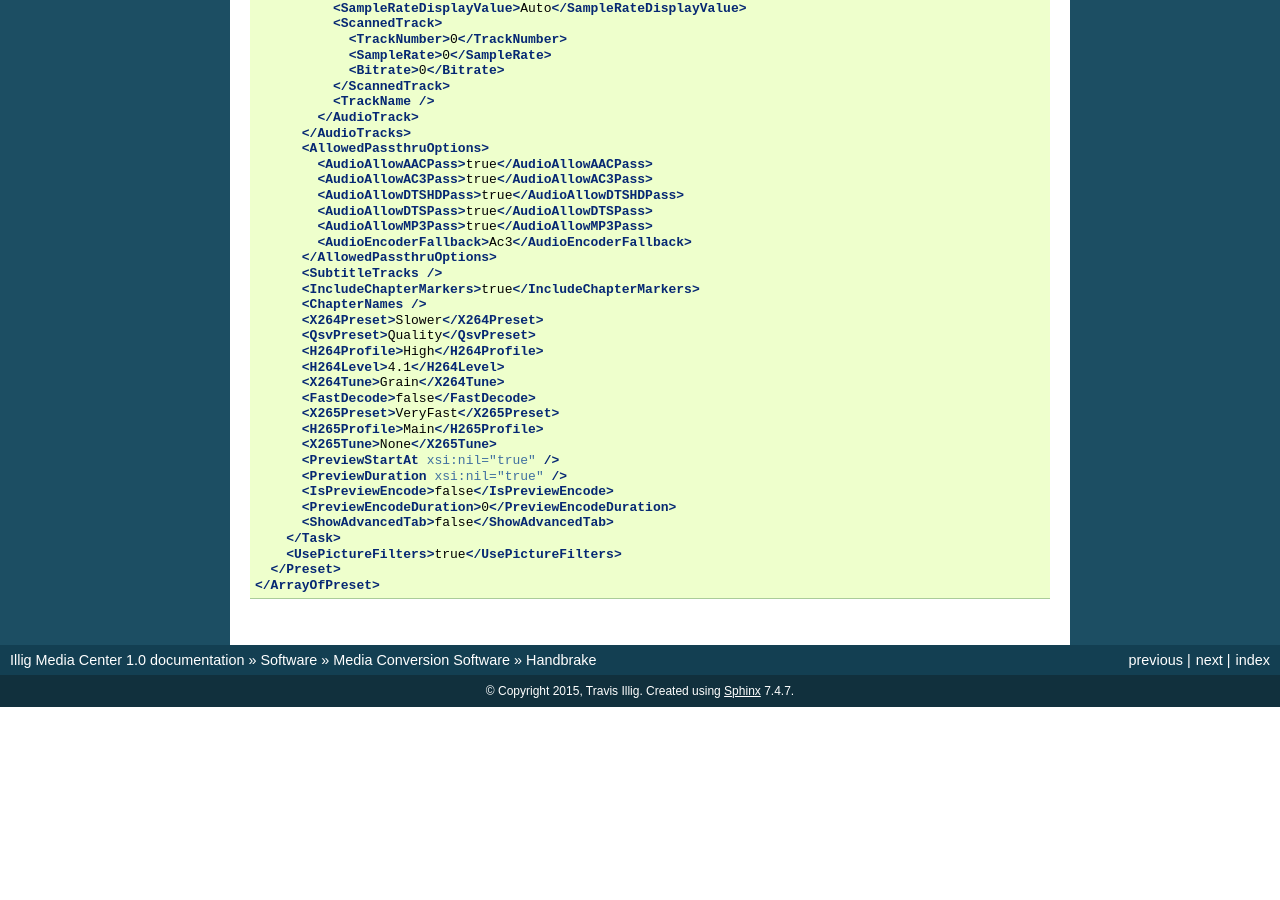
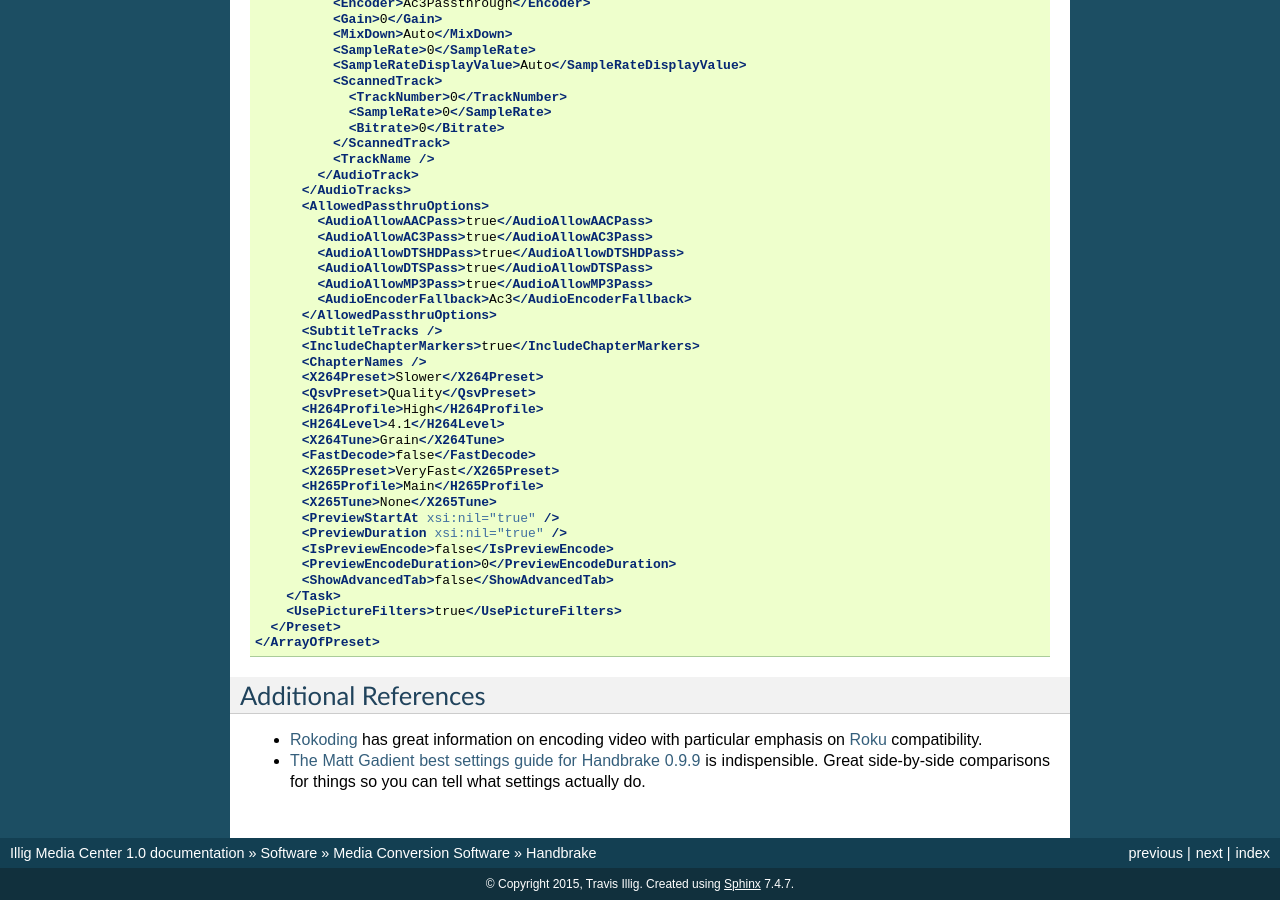
Before and after one commit to tillig/mediacenter, a Sphinx documentation site: the page built from docs/software/convert/handbrake.rst, in a window 1280 px wide and 900 px high, scrolled down 13234 px. Built offline with Sphinx 7.4.7, drawn with Linux system fonts in a browser that asks for light colours; before the commit the page ends 13941 px from its top, so only the background shows below that; some of the changed text lies outside the part shown.

Commit message:
Added reference links.

```diff
--- a/docs/hardware/frontend/roku.rst
+++ b/docs/hardware/frontend/roku.rst
@@ -8,4 +8,4 @@ I picked up a `Roku 3 <http://www.amazon.com/dp/B00BGGDVOO?tag=mhsvortex>`_ afte
 
 While the Amazon site has `a comparison of Fire TV to Roku <http://www.amazon.com/dp/B00CX5P8FC?tag=mhsvortex>`_ and it appears to win (of course), `the majority of third-party reviews rank Roku 3 as the winner <http://www.cnet.com/news/chromecast-vs-apple-tv-vs-roku-3-which-media-streamer-should-you-buy/>`_.
 
-.. `Roku has a Tablo channel <https://www.tablotv.com/blog/tablo-rockin-roku/>`_ so viewing :doc:`Tablo DVR <../server/tablo>` content is directly supported.
+`Roku has a Tablo channel <https://www.tablotv.com/blog/tablo-rockin-roku/>`_ so viewing :doc:`Tablo DVR <../server/tablo>` content is directly supported. It's very smooth and easily supports the highest quality Tablo recordings.
--- a/docs/software/convert/handbrake.rst
+++ b/docs/software/convert/handbrake.rst
@@ -90,6 +90,8 @@ The settings stem from my SD settings, above, so I'll just put the differences h
     - For Film:
     - For Grain: Constant Quality RF 21
     - For Animation:
+
+I started my testing by checking out links like `the Rokoding guide to 1080p encoding <http://www.rokoding.com/settings/0_10_0/0100_1080p_blu-ray_film.html>`_. These give some great guidance and help you know where to begin.
 
 In testing to find the right HD settings, I went through a few different movies. I found the output size was very different based on the movie type and the x264 Tune setting.
 
@@ -823,3 +825,9 @@ The following is my set of presets. If you put these in ``%AppData%\Roaming\Hand
         <UsePictureFilters>true</UsePictureFilters>
       </Preset>
     </ArrayOfPreset>
+
+Additional References
+=====================
+
+- `Rokoding <http://www.rokoding.com/>`_ has great information on encoding video with particular emphasis on :doc:`Roku <../../hardware/frontend/roku>` compatibility.
+- `The Matt Gadient best settings guide for Handbrake 0.9.9 <https://mattgadient.com/2013/06/12/a-best-settings-guide-for-handbrake-0-9-9/>`_ is indispensible. Great side-by-side comparisons for things so you can tell what settings actually do.
```
